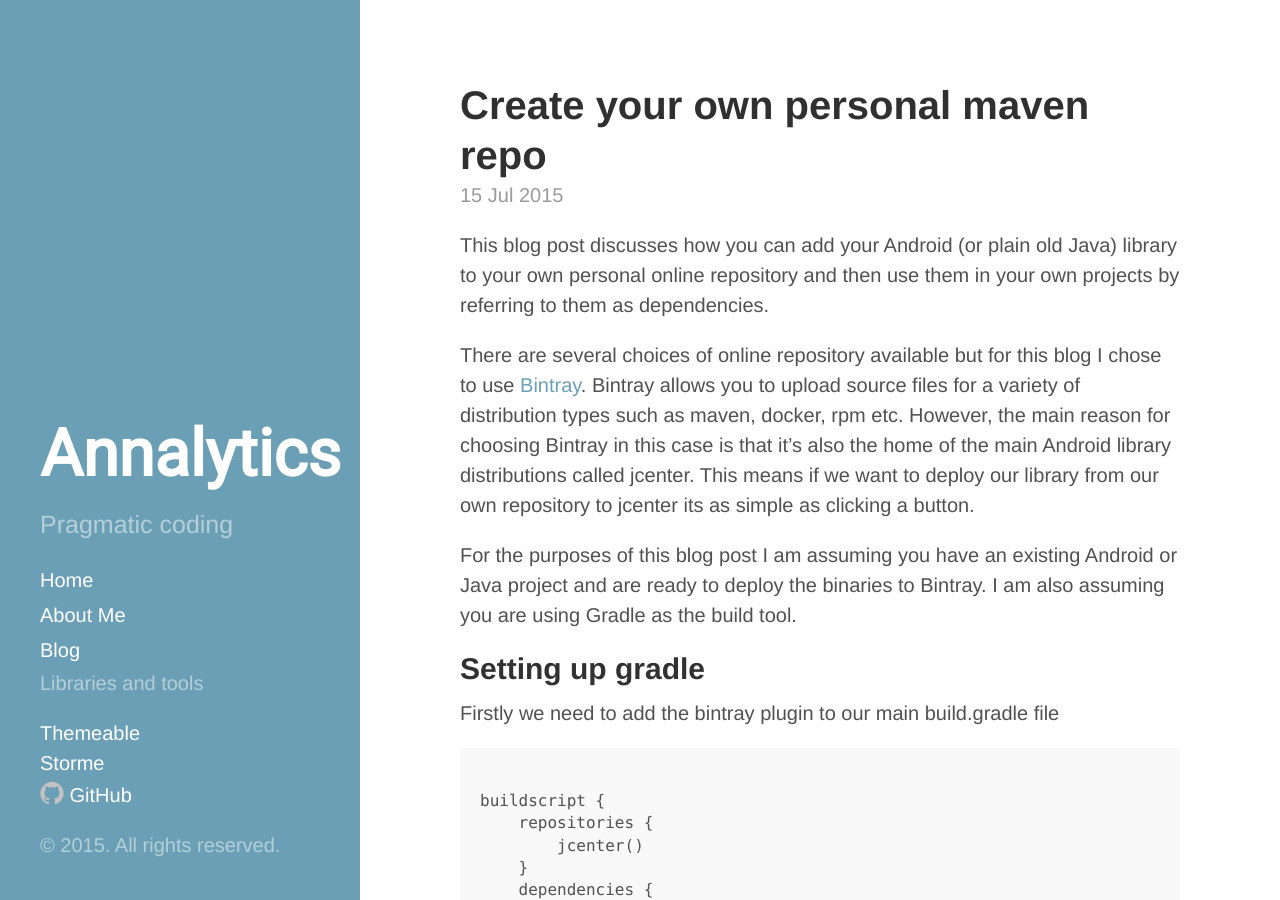
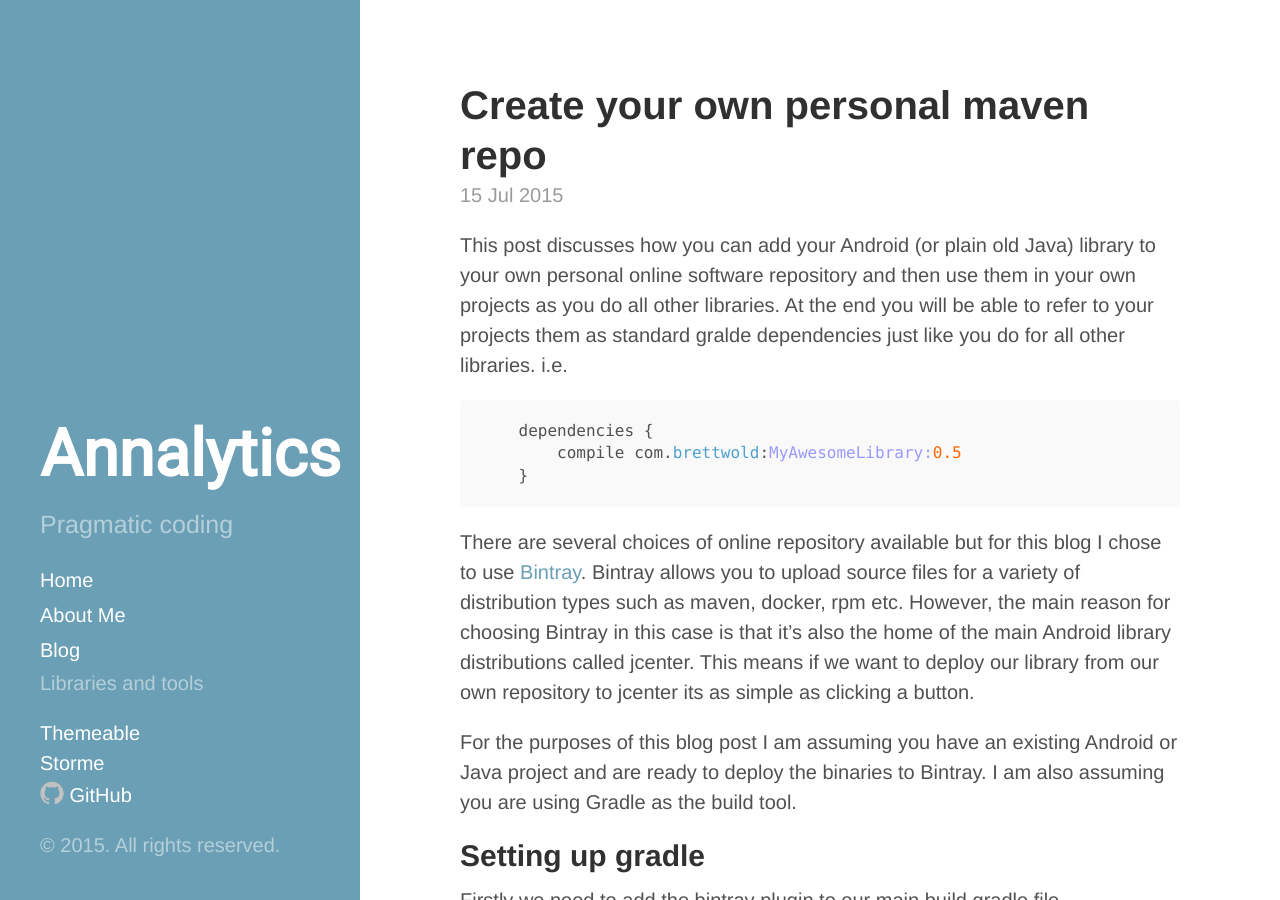
Before and after one commit to brettwold/brettwold.github.io, a Jekyll site: the page built from _posts/2015-07-15-create-your-own-personal-maven-repo.md, in a window 1280 px wide and 900 px high. Built offline with Jekyll 4.4.1, drawn with Linux system fonts in a browser that asks for light colours; Markdown is read by kramdown in place of the engine named in the settings.

Commit message:
Updated bintray blog

````diff
--- a/_posts/2015-07-15-create-your-own-personal-maven-repo.md
+++ b/_posts/2015-07-15-create-your-own-personal-maven-repo.md
@@ -8,7 +8,13 @@
 author: Brett Cherrington
 ---
 
-This blog post discusses how you can add your Android (or plain old Java) library to your own personal online repository and then use them in your own projects by referring to them as dependencies.
+This post discusses how you can add your Android (or plain old Java) library to your own personal online software repository and then use them in your own projects as you do all other libraries. At the end you will be able to refer to your projects them as standard gralde dependencies just like you do for all other libraries. i.e.
+
+```groovy
+    dependencies {
+        compile com.brettwold:MyAwesomeLibrary:0.5
+    }
+```
 
 There are several choices of online repository available but for this blog I chose to use [Bintray](https://bintray.com/). Bintray allows you to upload source files for a variety of distribution types such as maven, docker, rpm etc. However, the main reason for choosing Bintray in this case is that it's also the home of the main Android library distributions called jcenter. This means if we want to deploy our library from our own repository to jcenter its as simple as clicking a button.
 
````
